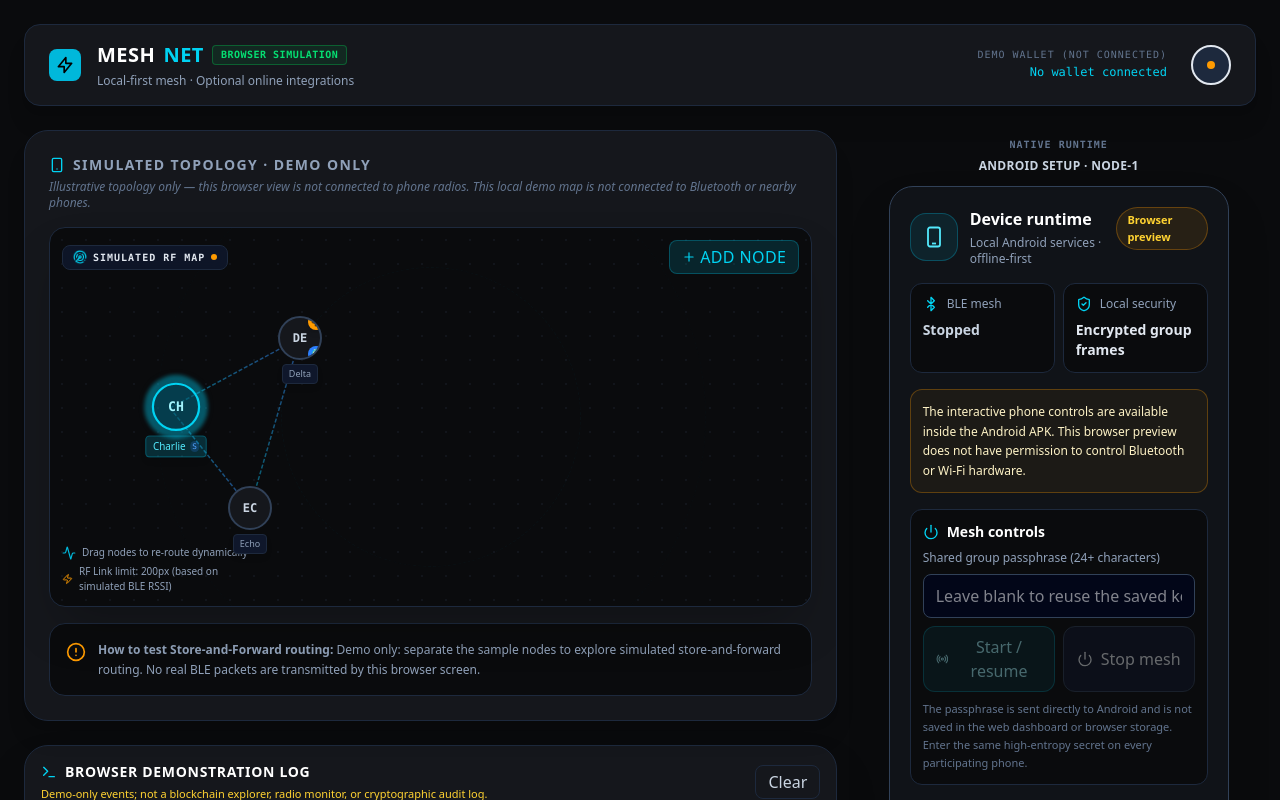
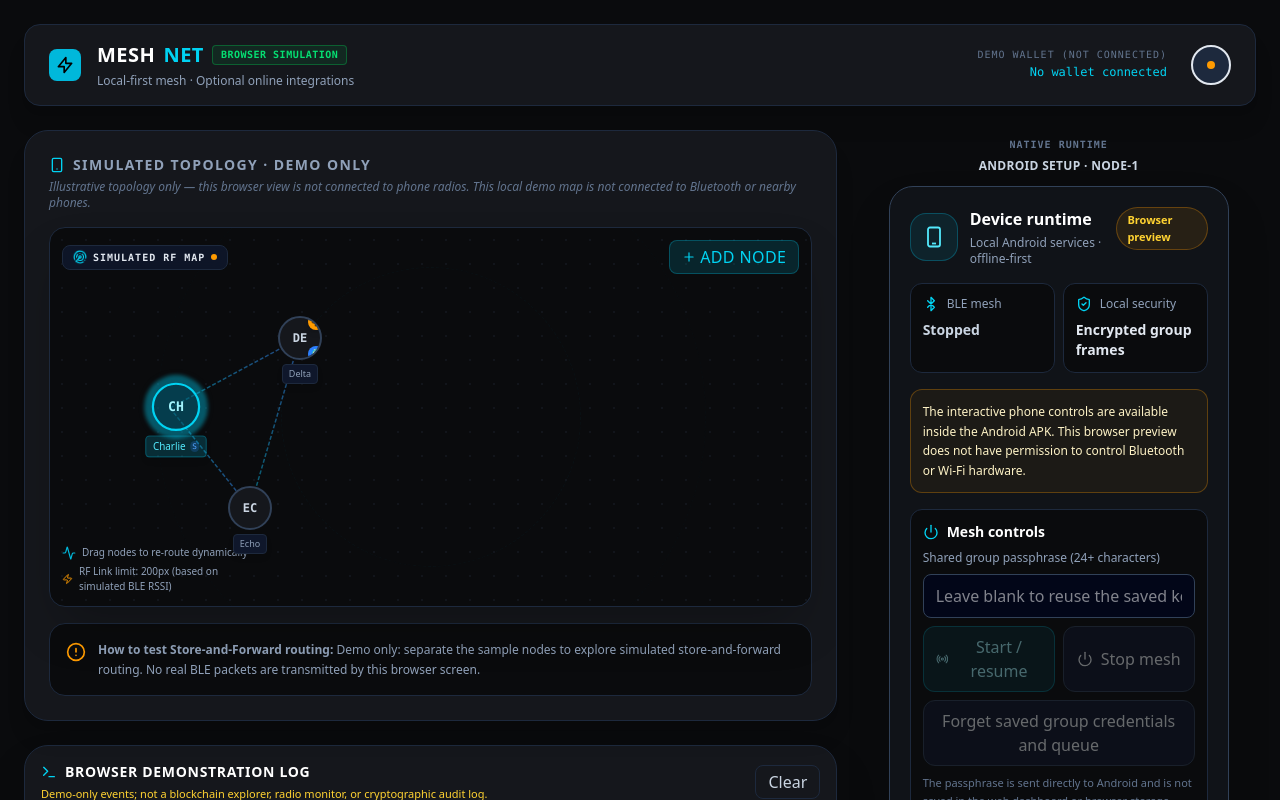
Before and after one commit to esi2ei/meshnet, a React (Vite) app: page / in a window 1280 px wide. Shown: the top 800 px of the page. Built offline with nearby package versions, Linux system fonts and the light colour scheme.

Commit message:
feat(ui): add explicit local credential reset control

```diff
--- a/src/components/PhoneWorkspace.tsx
+++ b/src/components/PhoneWorkspace.tsx
@@ -29,6 +29,7 @@ type NativeBridge = {
   resumeWifiAware: () => void;
   connectWallet: () => void;
   disconnectWallet: () => void;
+  forgetGroupCredentials: () => void;
   setOnlineIntegrationsEnabled: (enabled: boolean) => void;
 };
 
@@ -143,6 +144,10 @@ export default function PhoneWorkspace() {
           <button className={actionClass} disabled={!runtime.native || !runtime.running} onClick={() => native?.stopMesh()}>
             <Power className="h-4 w-4" /> Stop mesh
           </button>
+          <button className={actionClass + ' col-span-2'} disabled={!runtime.native}
+            onClick={() => { if (window.confirm('Delete the saved group passphrase and local queued mesh data from this phone?')) native?.forgetGroupCredentials(); }}>
+            Forget saved group credentials and queue
+          </button>
         </div>
         <p className="text-[11px] leading-relaxed text-slate-500">The passphrase is sent directly to Android and is not saved in the web dashboard or browser storage. Enter the same high-entropy secret on every participating phone.</p>
       </div>
```
